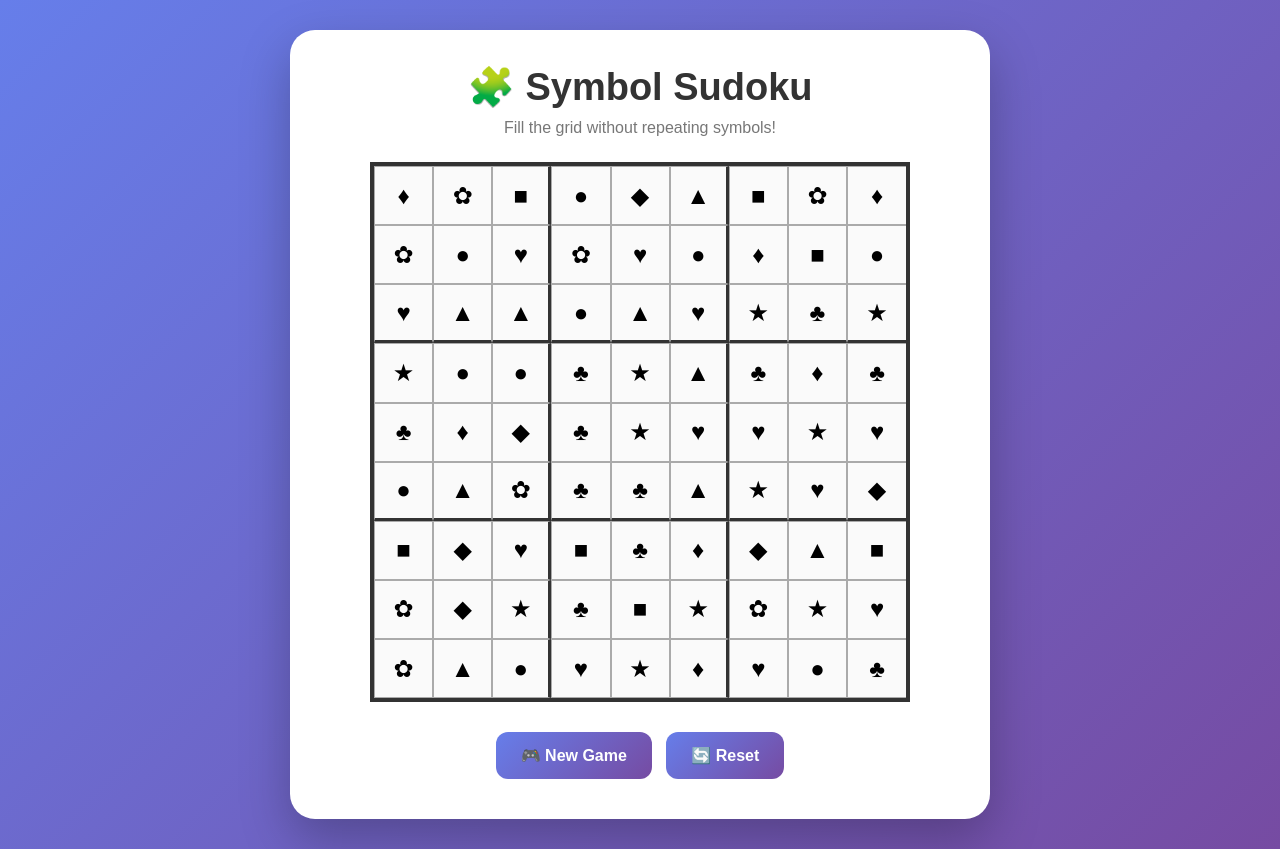
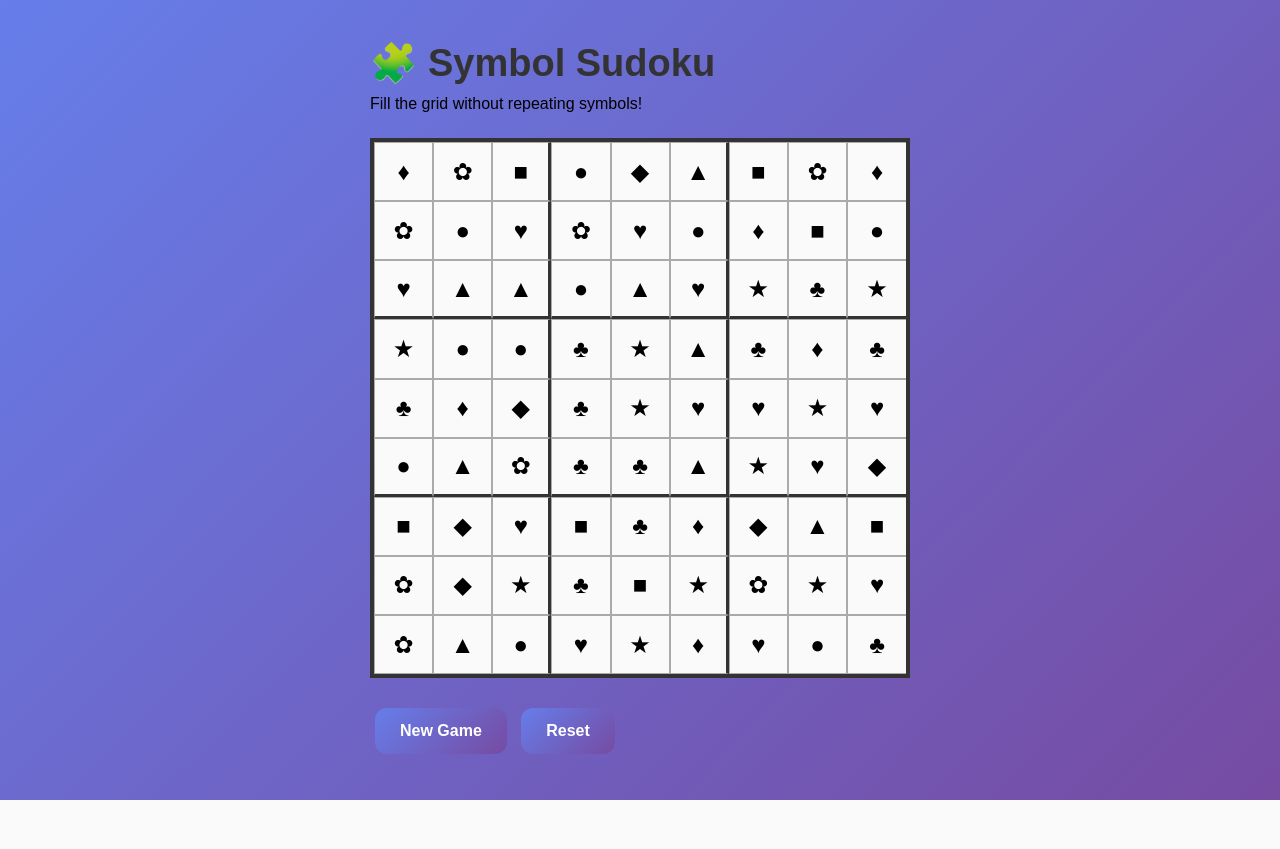
Before and after one commit to reshmapasula-prog/Symbolsudoku, a Flask app: page / in a window 1280 px wide. After the commit the page ends 800 px from the top, so only its background shows below. Run offline with Flask 3, Linux system fonts and the light colour scheme.

Commit message:
Refactor HTML structure and update button labels

```diff
--- a/templates/index.html
+++ b/templates/index.html
@@ -1,6 +1,5 @@
 <!DOCTYPE html>
 <html lang="en">
-
 <head>
     <meta charset="UTF-8">
     <meta name="viewport" content="width=device-width, initial-scale=1.0">
@@ -13,19 +12,17 @@
 
 <body>
 
-    <div class="container">
+    <div class="game-card">
 
         <h1>🧩 Symbol Sudoku</h1>
 
-        <p class="subtitle">
-            Fill the grid without repeating symbols!
-        </p>
+        <p>Fill the grid without repeating symbols!</p>
 
         <div id="game"></div>
 
-        <div class="controls">
-            <button onclick="newGame()">🎮 New Game</button>
-            <button onclick="resetGame()">🔄 Reset</button>
+        <div class="buttons">
+            <button onclick="newGame()">New Game</button>
+            <button onclick="resetGame()">Reset</button>
         </div>
 
     </div>
@@ -33,5 +30,4 @@
     <script src="{{ url_for('static', filename='script.js') }}"></script>
 
 </body>
-
 </html>
```
